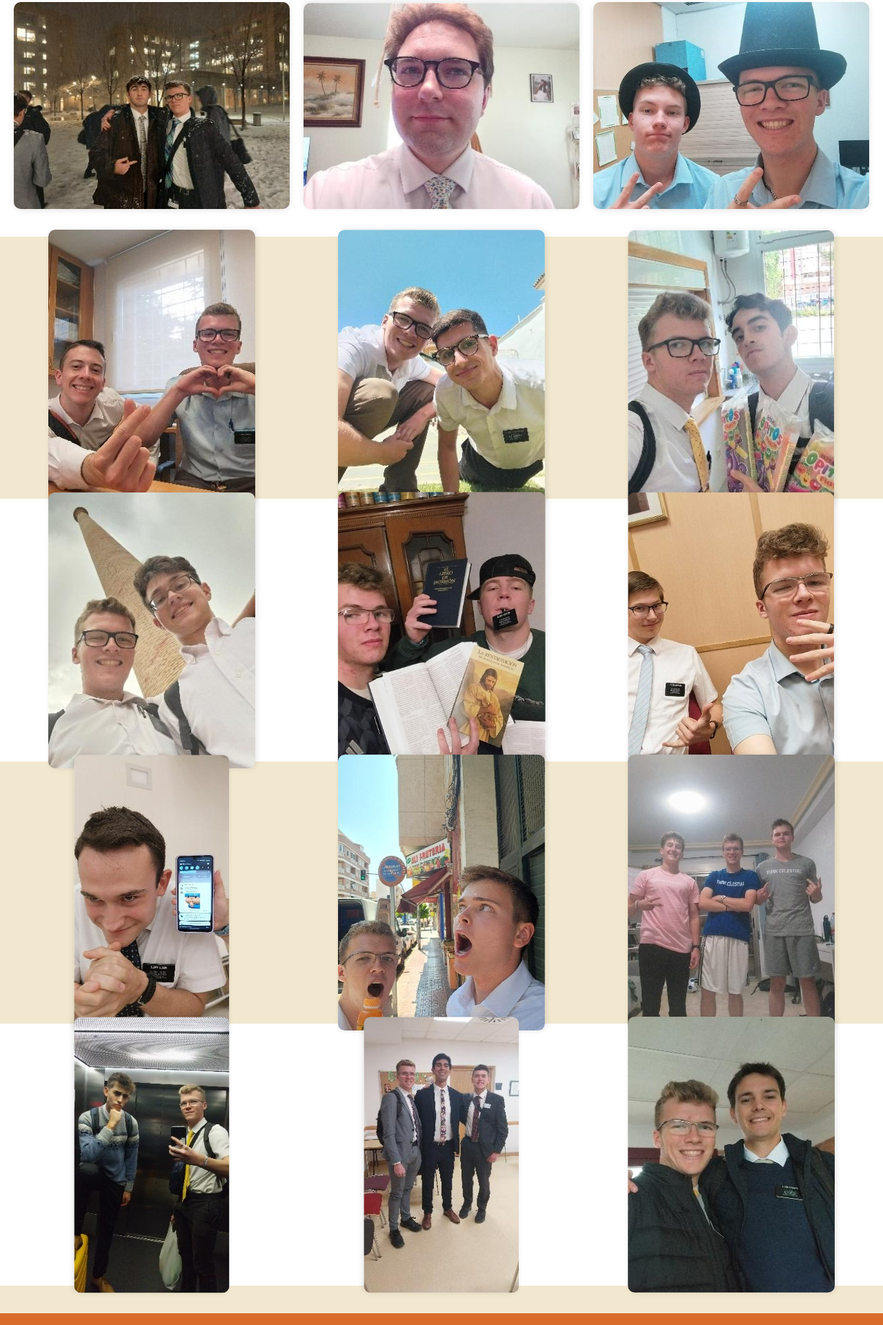
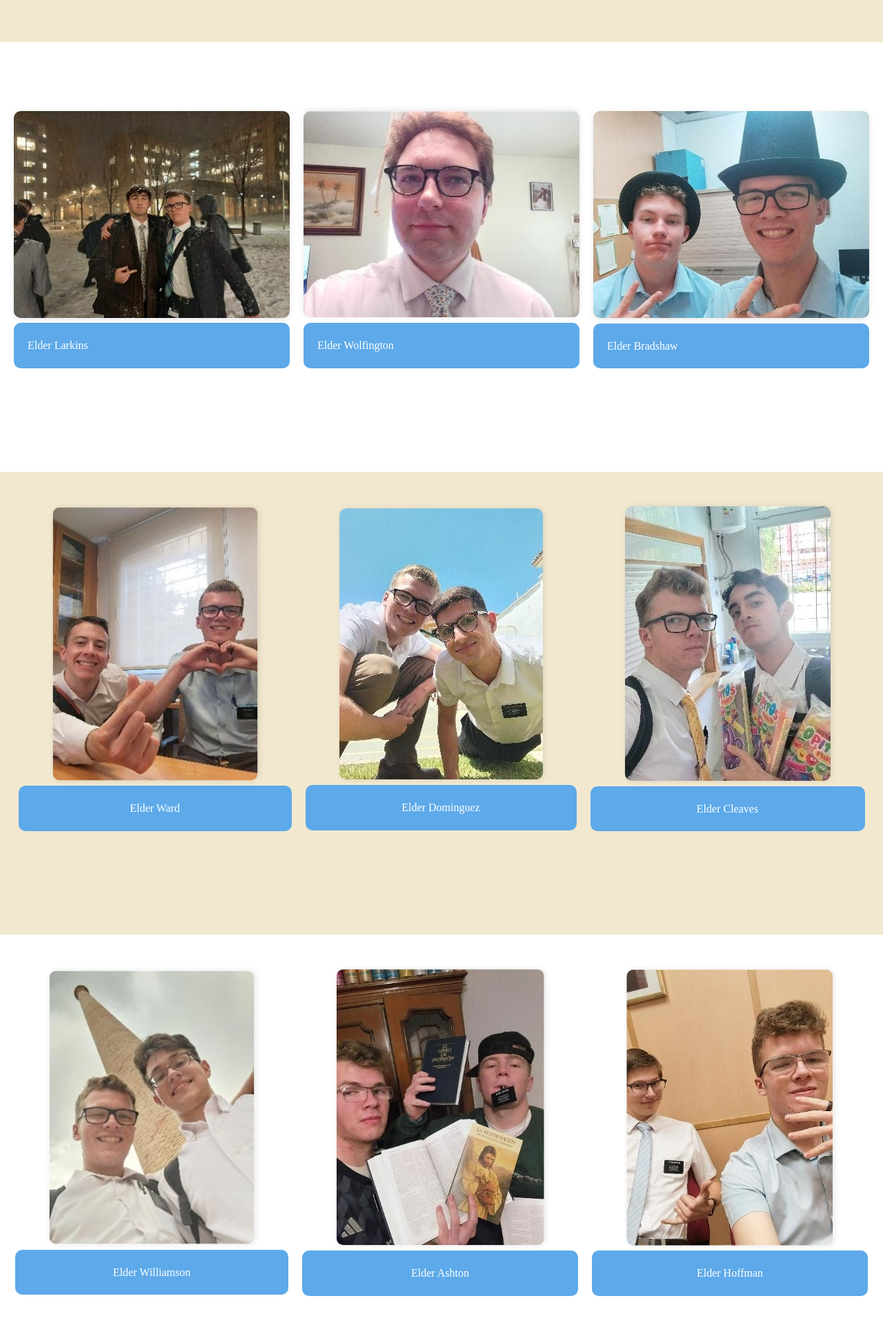
Before and after one commit to CodyStuart02/wdd130-Jensen, a plain HTML site: page companions.html in a window 1280 px wide. Shown: the part 852-2773 px from the top of the page at 69% size. Drawn offline with Linux system fonts and the light colour scheme.

Commit message:
Added Companion Names and CSS Update

```diff
--- a/companions.html
+++ b/companions.html
@@ -19,35 +19,92 @@
             <a href="baptisms.html">Baptisms</a>
         </nav>
     </header>
+    <div class="companions-page">
         <section>
+            <figure>
                 <img src="images/ElderPJensen.jpg" alt="ElderPJensen">
+                <p>Elder Jensen</p>
+            </figure>
         </section>
         <section>
+            <figure>
                 <img src="images/ElderDLarkins.jpg" alt="ElderDLarkins">
+                <p>Elder Larkins</p>
+            </figure>
+            <figure>
                 <img src="images/ElderLWolfington.jpg" alt="ElderLWolfington" style="transform:rotate(180deg);">
+                <p>Elder Wolfington</p>
+            </figure>
+            <figure>
                 <img src="images/ElderCBradshaw.jpg" alt="ElderCBradshaw">
+                <p>Elder Bradshaw</p>
+            </figure>
+        </section>
+        <div class="text-fix1">
+        <section>
+            <figure>
+                <img src="images/ElderKWard.jpg" alt="ElderKWard" style="transform:rotate(270deg);">
+                <p>Elder Ward</p>
+            </figure>
+            <figure>
+                <img src="images/ElderMDominguez.jpg" alt="ElderMDominguez" style="transform:rotate(270deg);">
+                <p>Elder Dominguez</p>
+            </figure>
+            <figure>
+                <img src="images/ElderCCleaves.jpg" alt="ElderCCleaves" style="transform:rotate(270deg);">
+                <p>Elder Cleaves</p>
+            </figure>
         </section>
         <section>
-        <img src="images/ElderKWard.jpg" alt="ElderKWard" style="transform:rotate(270deg);">
-        <img src="images/ElderMDominguez.jpg" alt="ElderMDominguez" style="transform:rotate(270deg);">
-        <img src="images/ElderCCleaves.jpg" alt="ElderCCleaves" style="transform:rotate(270deg);">
+            <figure>
+                <img src="images/ElderZWilliamson.jpg" alt="ElderZWilliamson" style="transform:rotate(270deg);">
+                <p>Elder Williamson</p>
+            </figure>
+            <figure>
+                <img src="images/ElderCAshton.jpg" alt="ElderCAshton" style="transform:rotate(270deg);">
+                <p>Elder Ashton</p>
+            </figure>
+            <figure>
+                <img src="images/ElderBHoffman.jpg" alt="ElderBHoffman" style="transform:rotate(270deg);">
+                <p>Elder Hoffman</p>
+            </figure>
         </section>
         <section>
-        <img src="images/ElderZWilliamson.jpg" alt="ElderZWilliamson" style="transform:rotate(270deg);">
-        <img src="images/ElderCAshton.jpg" alt="ElderCAshton" style="transform:rotate(270deg);">
-        <img src="images/ElderBHoffman.jpg" alt="ElderBHoffman" style="transform:rotate(270deg);">
+            <div class="text-fix2">
+            <figure>
+                <img src="images/ElderNOlsen.jpg" alt="ElderNOlsen" style="transform:rotate(90deg);">
+                <p>Elder Olsen</p>
+            </figure>
+            </div>
+            <figure>
+                <img src="images/ElderSBohn.jpg" alt="ElderSBohn" style="transform:rotate(270deg);">
+                <p>Elder Bohn</p>
+            </figure>
+            <figure>
+                <img src="images/ElderTLarson.jpg" alt="ElderTLarson" style="transform:rotate(270deg);">
+                <p>Elder Larson</p>
+            </figure>
         </section>
         <section>
-        <img src="images/ElderNOlsen.jpg" alt="ElderNOlsen" style="transform:rotate(90deg);">
-        <img src="images/ElderSBohn.jpg" alt="ElderSBohn" style="transform:rotate(270deg);">
-        <img src="images/ElderTLarson.jpg" alt="ElderTLarson" style="transform:rotate(270deg);">
+            <div class="text-fix2">
+            <figure>
+                <img src="images/ElderMStrong.jpg" alt="ElderMStrong" style="transform:rotate(90deg);">
+                <p>Elder Strong</p>
+            </figure>
+            </div>
+            <div class="text-fix2">
+            <figure>
+                <img src="images/ElderERoberts.jpg" alt="ElderERoberts" style="transform:rotate(90deg);">
+                <p>Elder Roberts E.</p>
+            </figure>
+            </div>
+            <figure>
+                <img src="images/ElderJRoberts.jpg" alt="ElderJRoberts" style="transform:rotate(270deg);">
+                <p>Elder Roberts J.</p>
+            </figure>
         </section>
-    <section>
-        <img src="images/ElderMStrong.jpg" alt="ElderMStrong" style="transform:rotate(90deg);">
-        <img src="images/ElderERoberts.jpg" alt="ElderERoberts" style="transform:rotate(90deg);">
-        <img src="images/ElderJRoberts.jpg" alt="ElderJRoberts" style="transform:rotate(270deg);">
-    </section>
-
+        </div>
+    </div>
     <footer>
         <p>&copy; 2025 Parker Jensen | Madrid South Mission</p>
     </footer>
--- a/styles.css
+++ b/styles.css
@@ -169,3 +169,22 @@
         .baptisms-page nav a:hover {
           text-decoration: underline;
         }
+
+/* Styles for Companions Page */
+
+        .companions-page section {
+          padding-bottom: 150px;
+          padding-top: 100px;
+        }
+
+        .text-fix1 p {
+          margin-top: 50px;
+          text-align: center;
+        }
+
+        .text-fix2 figure p {
+          margin-top: 90px;
+        }
+        .text-fix2 figure img {
+          margin-top: 35px;
+        }
```
Lines whose indentation alone changed are shown as unchanged.
